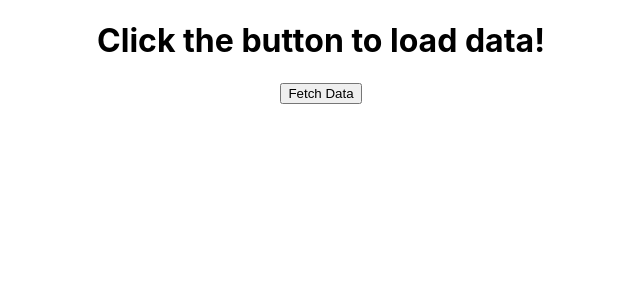
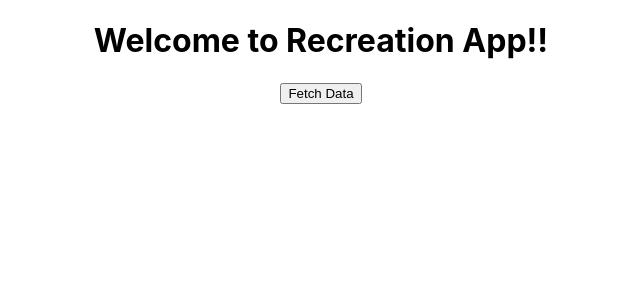
Before and after one commit to prathap222/rec-app, a React (Create React App) app in the folder react-front-end/: page / in a window 1280 px wide. Shown: the top 300 px of the page, without its empty margins (319-959 px from the left). Built offline with nearby package versions, Linux system fonts and the light colour scheme.

Commit message:
update the welcome message

```diff
--- a/react-front-end/src/App.js
+++ b/react-front-end/src/App.js
@@ -6,7 +6,7 @@ class App extends Component {
   constructor(props) {
     super(props)
     this.state = {
-      message: 'Click the button to load data!'
+      message: 'Welcome to Recreation App!!'
     }
   }
 
```
